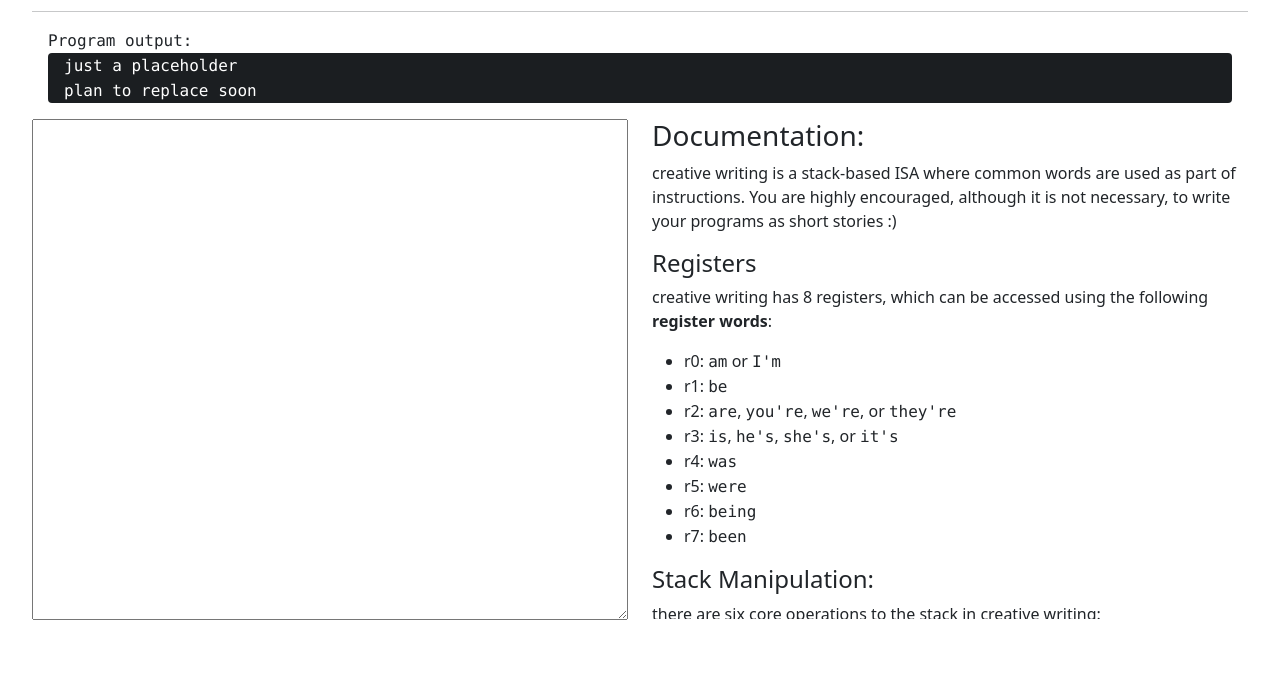
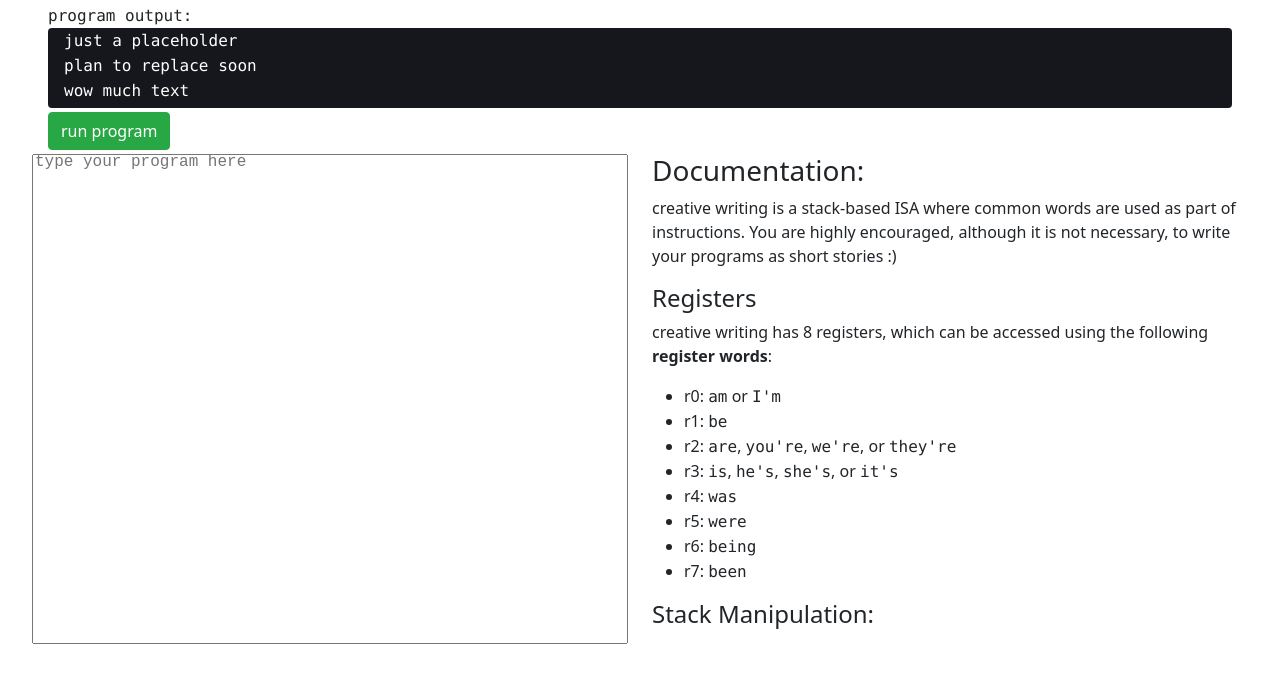
Before and after one commit to danlliu/creativewriting, a plain HTML site: page index.html in a window 1280 px wide. Shown: the part 53-727 px from the top of the page. Drawn offline with Linux system fonts and the light colour scheme.

Commit message:
looks good, I added in the run button and starting on the javascript

```diff
--- a/index.html
+++ b/index.html
@@ -10,27 +10,36 @@
     <script src="js/bootstrap.bundle.js"></script>
     <script src="js/bootstrap.esm.js"></script>
     <script src="js/bootstrap.js"></script>
+    <script src="js/main.js"></script>
 </head>
 <body>
 <div class="container-fluid">
     <div class="container-fluid">
         <!-- header -->
         <h1>creative writing: a language</h1>
-        <hr/>
     </div>
-    <div class="container-fluid">
-        <div class="container-fluid mb-3">
+    <div class="container-fluid mt-1">
+        <div class="container-fluid"><samp>program output:</samp></div>
+        <div class="container-fluid mb-1">
             <!-- output -->
-            <samp>Program output:</samp>
-            <div class="container-fluid" style="background-color: #1b1e21; border-radius: 4px">
-                <samp style="color: white" id="output">just a placeholder <br>plan to replace soon</samp>
+            <div class="container-fluid" style="background-color: #16161d; border-radius: 4px;
+            overflow-y: scroll; height: 80px">
+                <samp style="color: white" id="output">just a placeholder <br>plan to replace
+                    soon<br>wow
+                    much text<br>more text<br>even more text<br>will this ever stop scroll down to find
+                    out<br>you must construct additional pylons<br>spawwwwn moaaaar overlooords</samp>
             </div>
+        </div>
+        <div class="container-fluid mt-1 mb-1 justify-content-start">
+            <button onclick="run()" class="btn btn-success" style="margin: 0 auto">run program</button>
         </div>
         <div class="row">
             <div class="col">
-                <textarea rows="45" style="width: 100%; line-height: 11px; font-family: monospace;"></textarea>
+                <textarea rows="44"
+                          style="width: 100%; line-height: 11px; font-family: monospace; resize: none"
+                          placeholder="type your program here"></textarea>
             </div>
-            <div class="col" style="max-height: 500px; overflow-y: scroll">
+            <div class="col" style="max-height: 484px; overflow-y: scroll">
                 <h3>Documentation:</h3>
                 <p>creative writing is a stack-based ISA where common words are used as part of instructions. You
                     are highly encouraged, although it is not necessary, to write your programs as short stories :)</p>
--- /dev/null
+++ b/js/main.js
@@ -0,0 +1,9 @@
+
+let output_samp = document.querySelector('#output');
+let text_field = document.querySelector('textarea');
+
+function run() {
+    let text = text_field.value
+    let paragraphs = text.split("\n");
+
+}
```
